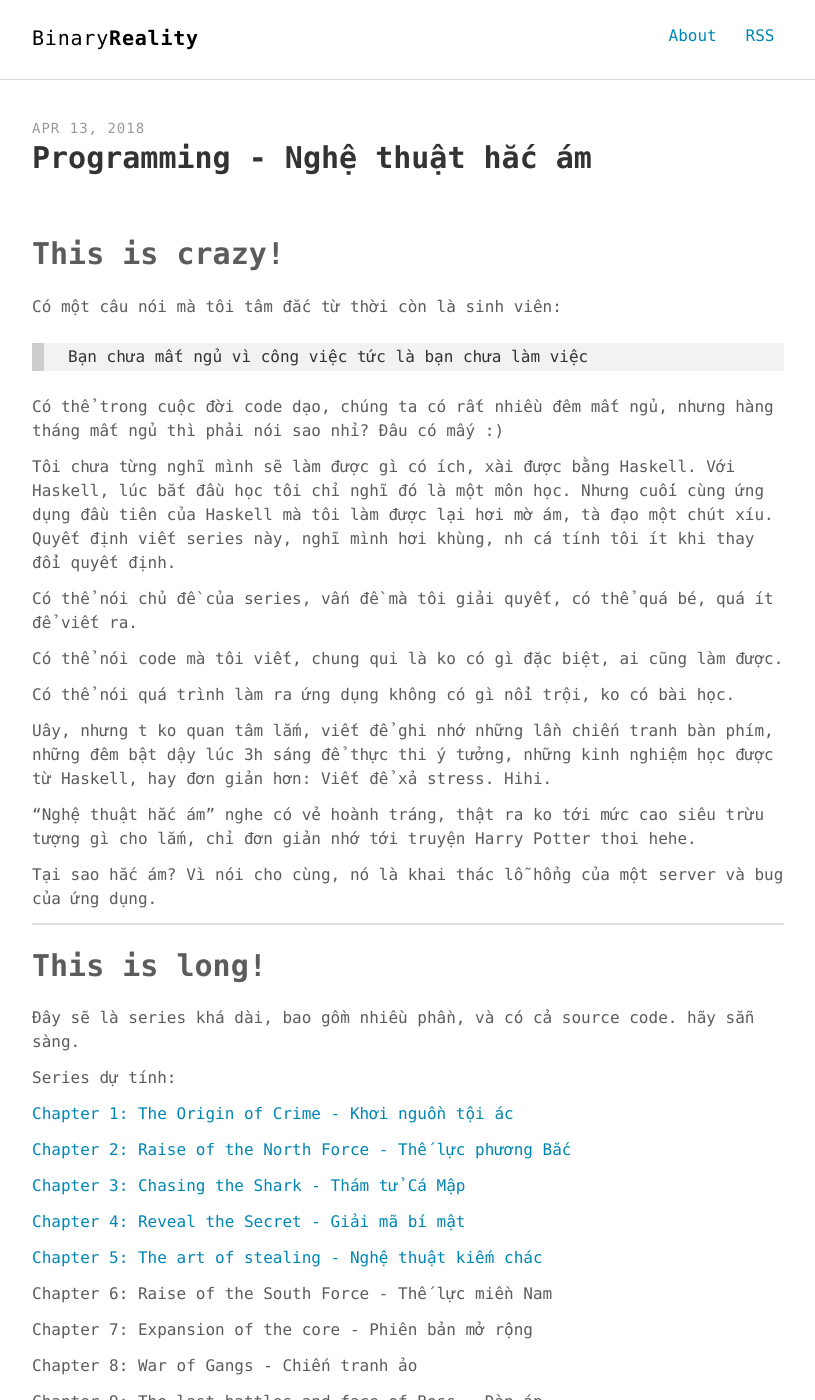
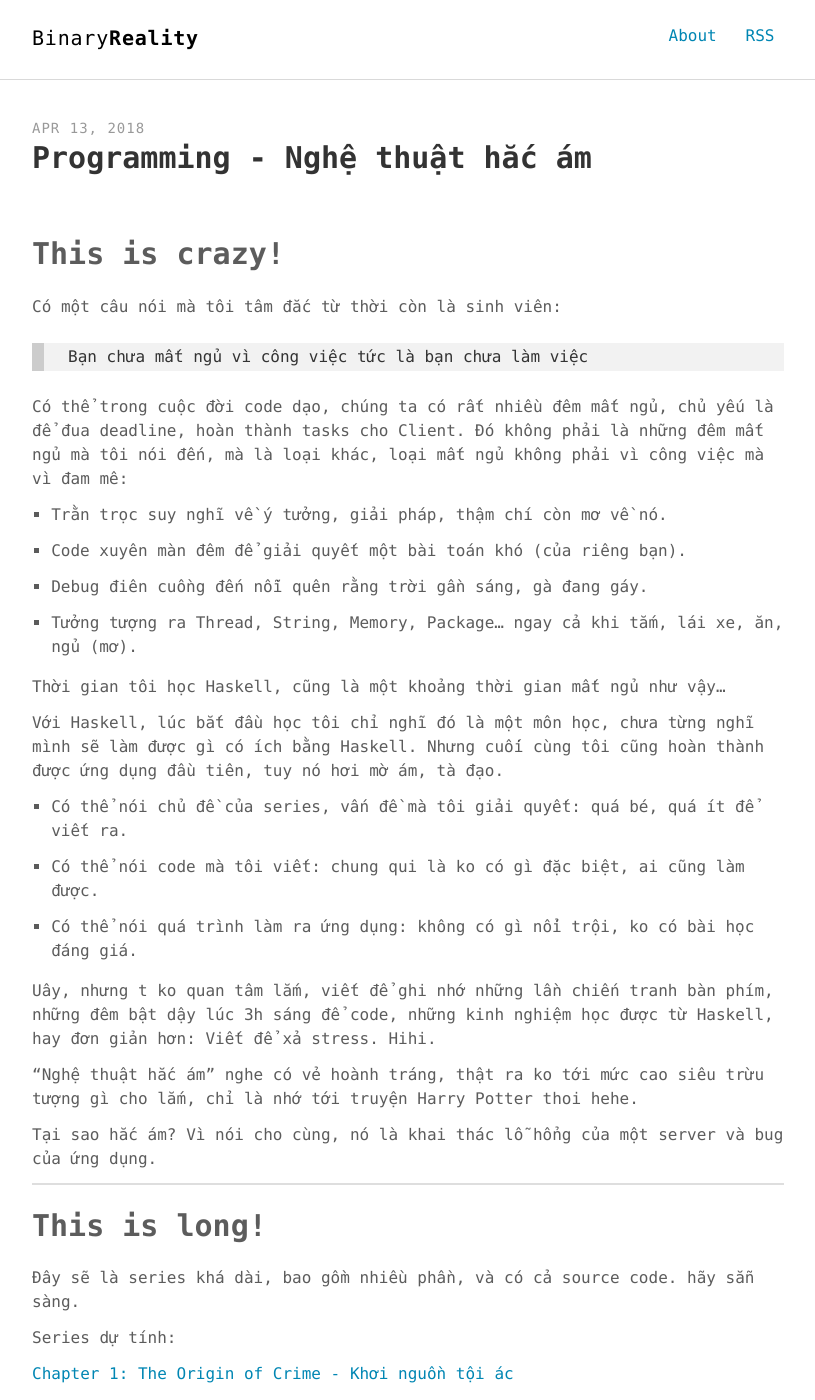
Before and after one commit to phuoc-thanh/phuoc-thanh.github.io, a Jekyll site: the page built from _posts/2018-04-13-the-dark-side-of-programming.md, in a window 1280 px wide and 1400 px high. Shown: the whole window, without its empty margins (232-1047 px from the left). Built offline with Jekyll 4.4.1, drawn with Linux system fonts in a browser that asks for light colours; comment, search, counter and statistics services are not loaded; some of the changed text lies outside the part shown.

Commit message:
revise the dark side of Programming series

```diff
--- a/_posts/2018-04-13-the-dark-side-of-programming.md
+++ b/_posts/2018-04-13-the-dark-side-of-programming.md
@@ -13,19 +13,30 @@
 
 > Bạn chưa mất ngủ vì công việc tức là bạn chưa làm việc
 
-Có thể trong cuộc đời code dạo, chúng ta có rất nhiều đêm mất ngủ, nhưng hàng tháng mất ngủ thì phải nói sao nhỉ? Đâu có mấy :)
+Có thể trong cuộc đời code dạo, chúng ta có rất nhiều đêm mất ngủ, chủ yếu là để đua deadline, hoàn thành tasks cho Client. Đó không phải là những đêm mất ngủ mà tôi nói đến, mà là loại khác, loại mất ngủ không phải vì công việc mà vì đam mê:
 
-Tôi chưa từng nghĩ mình sẽ làm được gì có ích, xài được bằng Haskell. Với Haskell, lúc bắt đầu học tôi chỉ nghĩ đó là một môn học. Nhưng cuối cùng ứng dụng đầu tiên của Haskell mà tôi làm được lại hơi mờ ám, tà đạo một chút xíu. Quyết định viết series này, nghĩ mình hơi khùng, nh cá tính tôi ít khi thay đổi quyết định.
+* Trằn trọc suy nghĩ về ý tưởng, giải pháp, thậm chí còn mơ về nó.
 
-Có thể nói chủ đề của series, vấn đề mà tôi giải quyết, có thể quá bé, quá ít để viết ra.
+* Code xuyên màn đêm để giải quyết một bài toán khó (của riêng bạn).
 
-Có thể nói code mà tôi viết, chung qui là ko có gì đặc biệt, ai cũng làm được.
+* Debug điên cuồng đến nỗi quên rằng trời gần sáng, gà đang gáy.
 
-Có thể nói quá trình làm ra ứng dụng không có gì nổi trội, ko có bài học.
+* Tưởng tượng ra Thread, String, Memory, Package... ngay cả khi tắm, lái xe, ăn, ngủ (mơ).
 
-Uây, nhưng t ko quan tâm lắm, viết để ghi nhớ những lần chiến tranh bàn phím, những đêm bật dậy lúc 3h sáng để thực thi ý tưởng, những kinh nghiệm học được từ Haskell, hay đơn giản hơn: Viết để xả stress. Hihi.
 
-"Nghệ thuật hắc ám" nghe có vẻ hoành tráng, thật ra ko tới mức cao siêu trừu tượng gì cho lắm, chỉ đơn giản nhớ tới truyện Harry Potter thoi hehe.
+Thời gian tôi học Haskell, cũng là một khoảng thời gian mất ngủ như vậy...
+
+Với Haskell, lúc bắt đầu học tôi chỉ nghĩ đó là một môn học, chưa từng nghĩ mình sẽ làm được gì có ích bằng Haskell. Nhưng cuối cùng tôi cũng hoàn thành được ứng dụng đầu tiên, tuy nó hơi mờ ám, tà đạo.
+
+* Có thể nói chủ đề của series, vấn đề mà tôi giải quyết: quá bé, quá ít để viết ra.
+
+* Có thể nói code mà tôi viết: chung qui là ko có gì đặc biệt, ai cũng làm được.
+
+* Có thể nói quá trình làm ra ứng dụng: không có gì nổi trội, ko có bài học đáng giá.
+
+Uây, nhưng t ko quan tâm lắm, viết để ghi nhớ những lần chiến tranh bàn phím, những đêm bật dậy lúc 3h sáng để code, những kinh nghiệm học được từ Haskell, hay đơn giản hơn: Viết để xả stress. Hihi.
+
+"Nghệ thuật hắc ám" nghe có vẻ hoành tráng, thật ra ko tới mức cao siêu trừu tượng gì cho lắm, chỉ là nhớ tới truyện Harry Potter thoi hehe.
 
 Tại sao hắc ám? Vì nói cho cùng, nó là khai thác lỗ hổng của một server và bug của ứng dụng.
 
@@ -45,7 +56,7 @@
 
 [Chapter 4: Reveal the Secret - Giải mã bí mật](https://thanhdo89se.github.io/2018/chapter04-reveal-the-secret/)
 
-[Chapter 5: The art of stealing - Nghệ thuật kiếm chác](https://thanhdo89se.github.io/2018/chapter05-the-art-of-stealing/)
+[Chapter 5: The Art of Stealing - Nghệ thuật kiếm chác](https://thanhdo89se.github.io/2018/chapter05-the-art-of-stealing/)
 
 Chapter 6: Raise of the South Force - Thế lực miền Nam
 
@@ -61,15 +72,17 @@
 
 ---
 
-# This is not "extra-ordinary" things!
+# This is not "extraordinary" things!
 
 Phần code trong series này được viết bằng Haskell.
 
-Nói thế thôi các bạn đừng sợ, Haskell rất đẹp, Haskell không khó như bạn nghĩ.
+Nói thế thôi các bạn đừng sợ, Haskell rất đẹp, Haskell không khó như bạn nghĩ đâu. Hãy đăng ký học và cảm nhận, tôi đảm bảo bạn sẽ được mở rộng tầm nhìn rất rất nhiều.
 
-Tôi sẽ cố gắng giải thích code mà tôi viết, anw thì các bạn đọc series này cũng cần một chút hiểu biết về lập trình.
+Tất nhiên, để hiện thực hóa được ý tưởng, cũng cần kỹ năng khác như phân tích vấn đề, truy tìm dấu vết, thiết kế cấu trúc, kiểm thử... Mấy cái này đi làm rồi cũng sẽ quen thôi :)
 
-Có thể đọc xong series các bạn sẽ muốn làm quen với Haskell, tôi cũng muốn nhắn nhủ rằng, hãy học đi, ko khó đâu, ko cao siêu gì đâu ^_*
+Có thể khi các bạn thấy code tôi post trong series khá hoàn chỉnh, nhưng đời ko như mơ. Đó là qua rất nhiều lần refactor, optimize, tuning performance, beautify... các kiểu mới có thể gọi là tạm OK như vậy.
+
+Mỗi ngày tôi code khoảng 2-4 tiếng thôi, nên tốc độ hoàn thành khá chậm. Thêm vào đó tôi có thói quen thường xuyên đọc và refactor code của chính mình, nên thành ra tôi code hoài, trung bình cỡ 20 hours/week.
 
 ---
 
```
Also changed, not shown: _posts/2018-04-10-haskell-the-hidden-power.md (+2 -2 lines), _posts/2018-04-14-chapter01-the-origin-of-crime.md (+15 -16 lines), _posts/2018-04-15-chapter02-raise-of-the-north-force.md (+10 -11 lines), _posts/2018-04-15-chapter03-chasing-the-shark.md (+15 -15 lines), _posts/2018-04-16-chapter04-reveal-the-secret.md (+17 -17 lines), sitemap.xml (+38 -8 lines).
